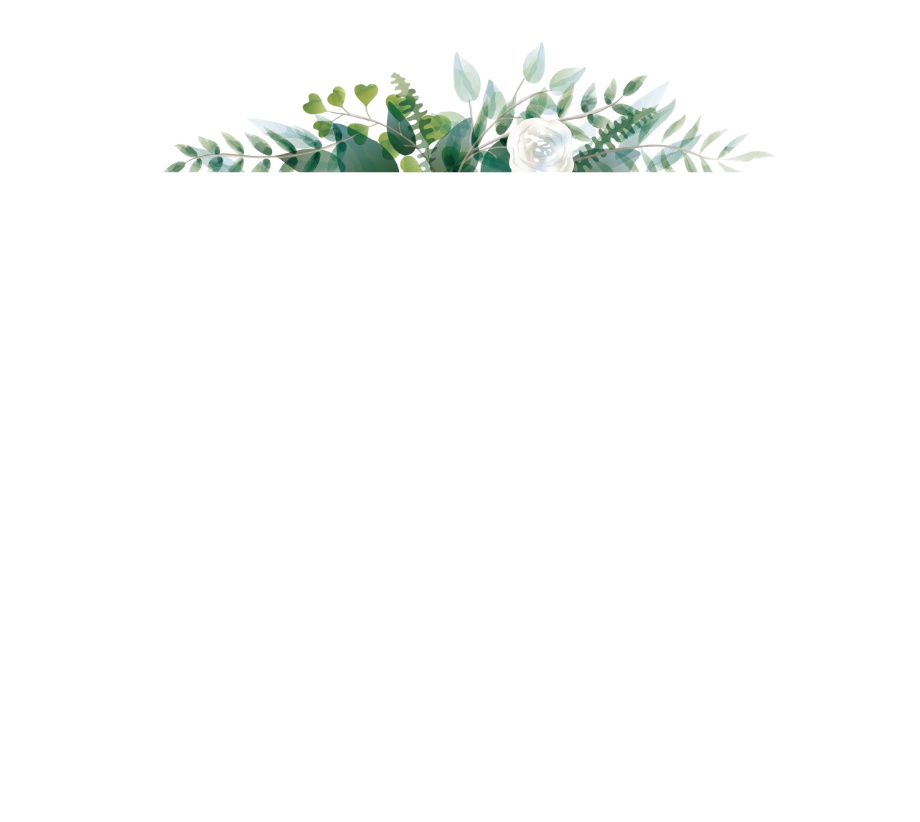
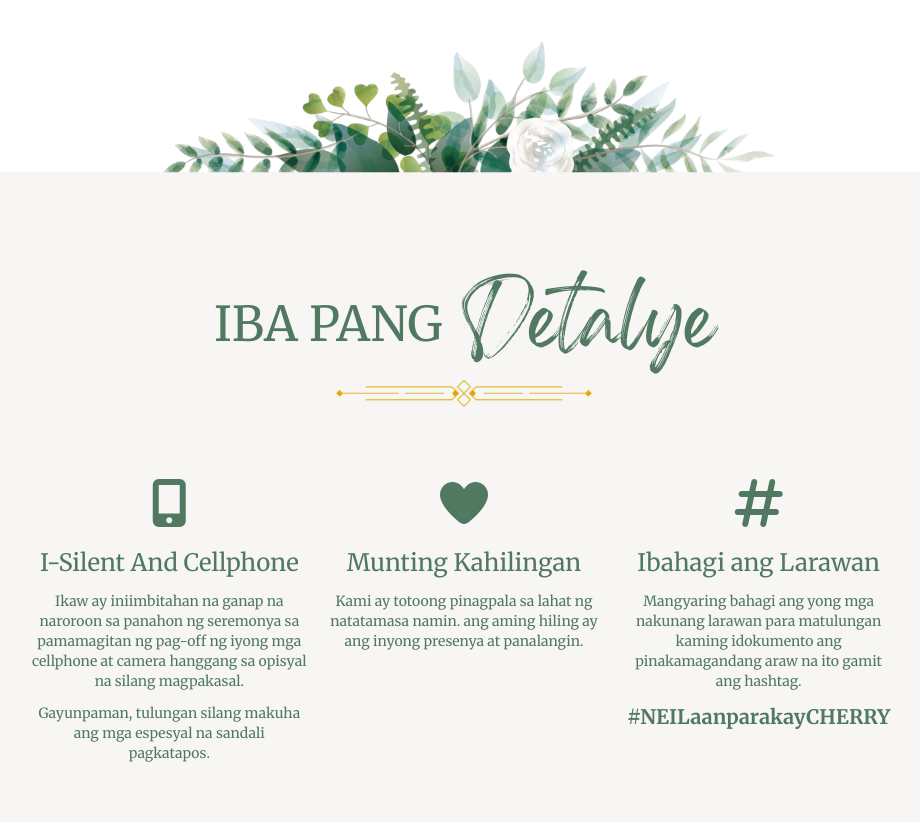
Before and after one commit to archealanie/neil-cherry, a plain HTML site: page index.html in a window 1280 px wide. Shown: the part 7273-8095 px from the top of the page, without its empty margins (176-1096 px from the left). Before the commit the page ends 7557 px from the top, so only its background shows below. Drawn offline with nearby package versions, Linux system fonts and the light colour scheme; a web font is replaced by a local one.

Commit message:
Add other detail

```diff
--- a/index.html
+++ b/index.html
@@ -219,7 +219,7 @@
     </div>
 
     <!-- Entourage -->
-    <div class="flex items-center justify-center py-28">
+    <div class="flex items-center justify-center pt-28">
         <div class="w-[80%] text-center grid place-items-center">
             <!-- <img class="w-[70%]" src="src/img/decor/vector-watercolor-flower-illustration-isolated-white2.png" alt=""> -->
             <!-- <img class="w-[70%]" src="src/img/decor/gold-luxury-line-png.webp" alt=""> -->
@@ -421,6 +421,40 @@
             <img class="w-[70%] rotate-180" src="src/img/decor/vector-watercolor-flower-illustration-isolated-white2.png" alt="">
         </div>
     </div>
+
+    <!-- Other Detail -->
+    <div class="flex items-center justify-center bg-[#694b2f0d] py-32">
+        <div class="w-[70%] text-center">
+            <p class="text-primary-theme flex justify-center mb-4">
+                <span class="text-5xl font-merriweather mr-5">IBA PANG</span>
+                <span class="text-6xl font-gellatio">Detalye</span>
+            </p>
+            <div class="flex justify-center mb-12">
+                <img class="w-[30%]" src="src/img/decor/art-deco-outline-stroke-in-golden-color.png" alt="">
+            </div>
+
+                <div class="grid grid-cols-1 sm:grid-cols-2 md:grid-cols-3 gap-5 p-4
+                    text-primary-theme font-merriweather text-sm">
+                    <div class="mb-10">
+                        <div class="mb-5"><i class="fa-solid fa-mobile-screen-button text-4xl md:text-5xl"></i></div>
+                        <p class="text-2xl mb-3">I-Silent And Cellphone</p>
+                        <p class="mb-3">Ikaw ay iniimbitahan na ganap na naroroon sa panahon ng seremonya sa pamamagitan ng pag-off ng iyong mga cellphone at camera hanggang sa opisyal na silang magpakasal.</p>
+                        <p>Gayunpaman, tulungan silang makuha ang mga espesyal na sandali pagkatapos.</p>
+                    </div>
+                    <div class="mb-10">
+                        <div class="mb-5"><i class="fa-solid fa-heart text-4xl md:text-5xl"></i></div>
+                        <p class="text-2xl mb-3">Munting Kahilingan</p>
+                        <p>Kami ay totoong pinagpala sa lahat ng natatamasa namin. ang aming hiling ay ang inyong presenya at panalangin.</p>
+                    </div>
+                    <div class="mb-10">
+                        <div class="mb-5"><i class="fa-solid fa-hashtag text-4xl md:text-5xl"></i></div>
+                        <p class="text-2xl mb-3">Ibahagi ang Larawan</p>
+                        <p class="mb-3">Mangyaring bahagi ang yong mga nakunang larawan para matulungan kaming idokumento ang pinakamagandang araw na ito gamit ang hashtag.</p>
+                        <p class="font-bold text-xl">#NEILaanparakayCHERRY</p>
+                    </div>
+                </div>
+        </div>
+    </div>
 </body>
 
 <script>
```
